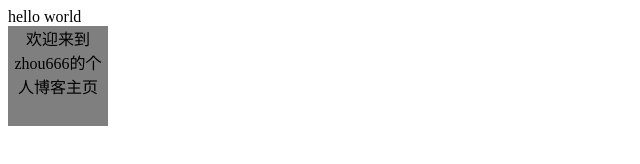
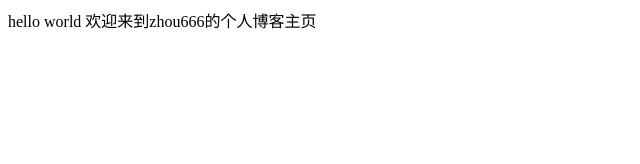
Before and after one commit to zhou666/zhou666.github.io, a plain HTML site: page index.html in a window 1280 px wide. Shown: the whole page, without its empty margins (0-640 px from the left). Drawn offline with Linux system fonts and the light colour scheme.

Commit message:
Update index.html

```diff
--- a/index.html
+++ b/index.html
@@ -1,5 +1,4 @@
 hello world
 
-<div style='width:100px;height:100px;background:rgba(0,0,0,0.5);text-align:center;'>
+
 欢迎来到zhou666的个人博客主页
-</div>
```
